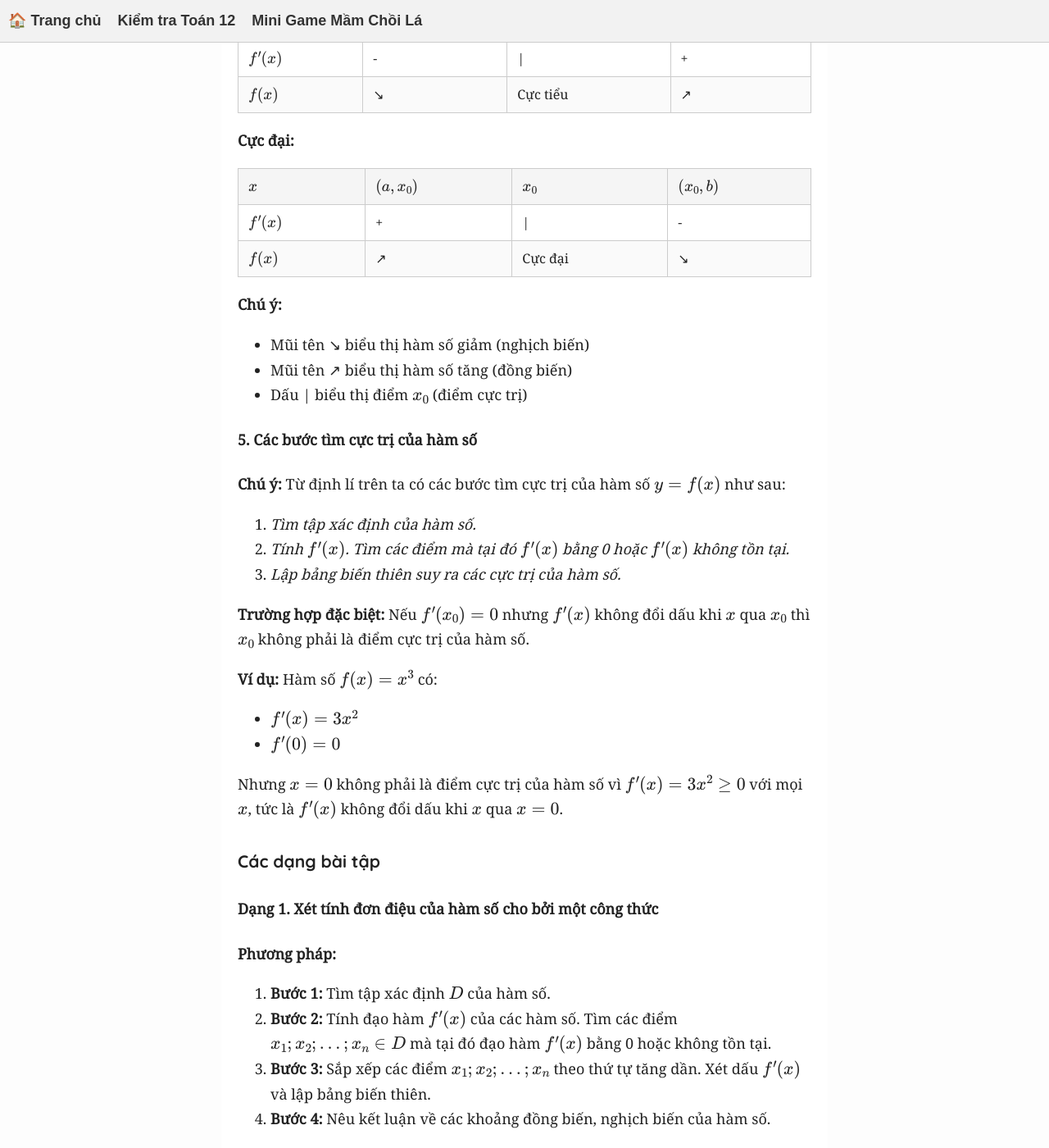
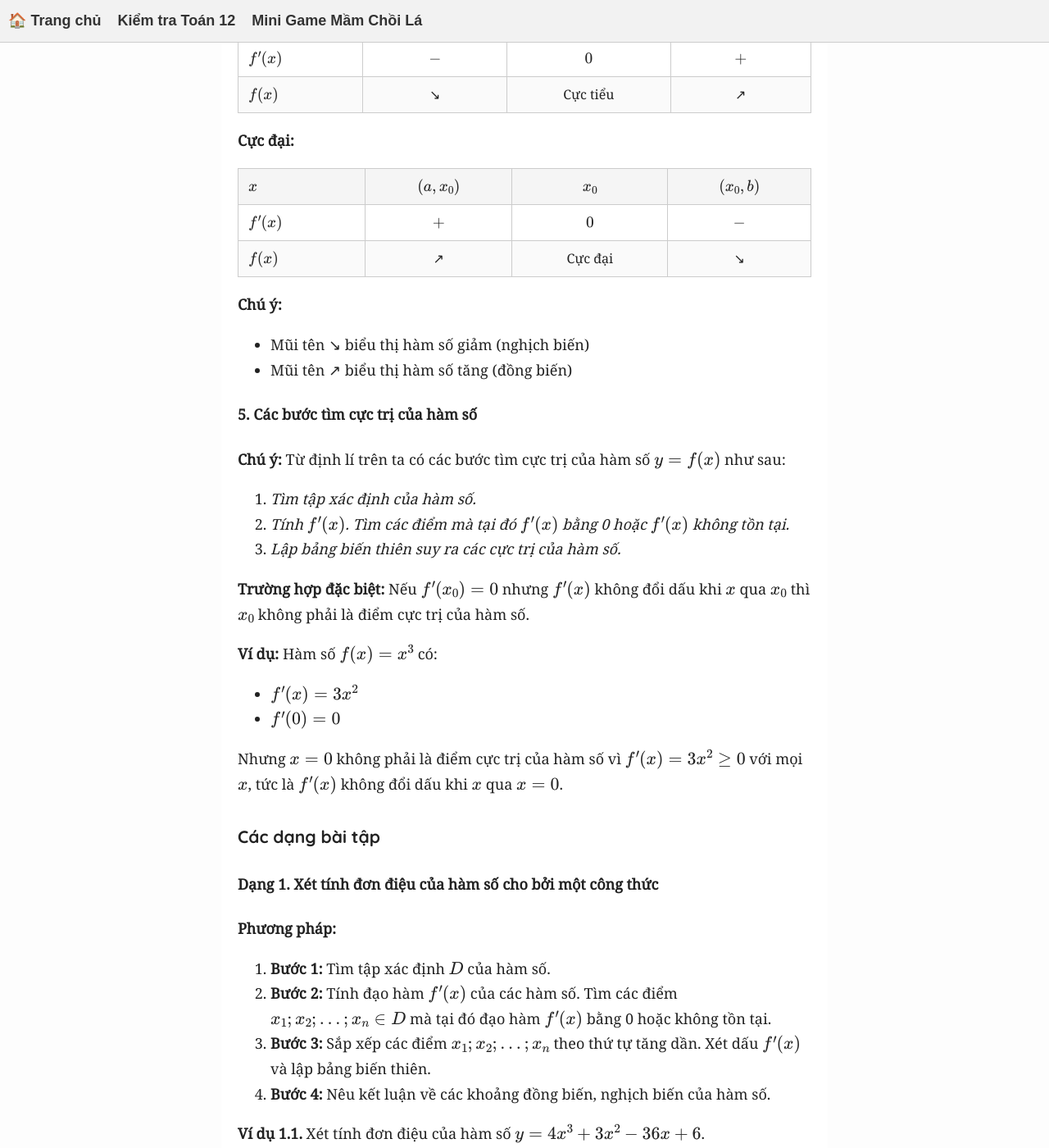
Before and after one commit to NguyenMuoiVN1988/publicstudyrepo, a Jekyll site: the page built from T12/T12C1B1.md, in a window 1280 px wide and 1400 px high, scrolled down 2429 px. Shown: the whole window at 82% size. Built offline with Jekyll 4.4.1, drawn with Linux system fonts in a browser that asks for light colours; some of the changed text lies outside the part shown.

Commit message:
Update T12C1B1.md

```diff
--- a/T12/T12C1B1.md
+++ b/T12/T12C1B1.md
@@ -67,21 +67,21 @@ Giả sử hàm số $y = f(x)$ liên tục trên khoảng $(a;b)$ chứa điể
 **Cực tiểu:**
 
 | $x$ | $(a, x_0)$ | $x_0$ | $(x_0, b)$ |
-|---|----------|----|----------|
-| $f'(x)$ | - | \| | + |
+|---| :----------: | :----: | :----------: |
+| $f'(x)$ | $-$ | $0$ | $+$ |
 | $f(x)$ | ↘ | Cực tiểu | ↗ |
 
 **Cực đại:**
 
 | $x$ | $(a, x_0)$ | $x_0$ | $(x_0, b)$ |
-|---|----------|----|----------|
-| $f'(x)$ | + | \| | - |
+|:---| :----------: | :----: | :----------:|
+| $f'(x)$ | $+$ | $0$ | $-$ |
 | $f(x)$ | ↗ | Cực đại | ↘ |
 
 **Chú ý:**
 - Mũi tên ↘ biểu thị hàm số giảm (nghịch biến)
 - Mũi tên ↗ biểu thị hàm số tăng (đồng biến)
-- Dấu \| biểu thị điểm $x_0$ (điểm cực trị)
+
 
 #### 5. Các bước tìm cực trị của hàm số
 
@@ -108,7 +108,7 @@ Nhưng $x = 0$ không phải là điểm cực trị của hàm số vì $f^\pri
 **Phương pháp:**
 
 1. **Bước 1:** Tìm tập xác định $D$ của hàm số.
-2. **Bước 2:** Tính đạo hàm $f^\prime (x)$ của các hàm số. Tìm các điểm $\{x_1; x_2; ...; x_n\} \in D$ mà tại đó đạo hàm $f^\prime (x)$ bằng 0 hoặc không tồn tại.
+2. **Bước 2:** Tính đạo hàm $f^\prime (x)$ của các hàm số. Tìm các điểm $x_1; x_2; ...; x_n \in D$ mà tại đó đạo hàm $f^\prime (x)$ bằng 0 hoặc không tồn tại.
 3. **Bước 3:** Sắp xếp các điểm $x_1; x_2; ...; x_n$ theo thứ tự tăng dần. Xét dấu $f^\prime (x)$ và lập bảng biến thiên.
 4. **Bước 4:** Nêu kết luận về các khoảng đồng biến, nghịch biến của hàm số.
 
@@ -150,7 +150,7 @@ Cho hàm số $y = f(x)$ liên tục trên đoạn $[-3;3]$ và có đồ thị
 **Phương pháp:**
 
 1. **Bước 1:** Tìm tập xác định $D$ của hàm số.
-2. **Bước 2:** Tính đạo hàm $f^\prime (x)$ của các hàm số. Tìm các điểm $\{x_1; x_2; ...; x_n\} \in D$ mà tại đó đạo hàm $f^\prime (x)=0$ hoặc $f^\prime (x)$ không tồn tại.
+2. **Bước 2:** Tính đạo hàm $f^\prime (x)$ của các hàm số. Tìm các điểm $x_1; x_2; ...; x_n \in D$ mà tại đó đạo hàm $f^\prime (x)=0$ hoặc $f^\prime (x)$ không tồn tại.
 3. **Bước 3:** Sắp xếp các điểm $x_1; x_2; ...; x_n$ theo thứ tự tăng dần. Xét dấu $f'(x)$ và lập bảng biến thiên.
 4. **Bước 4:** Kết luận hàm số đạt cực trị tại $x = ?$, $y = ?$ (nếu có).
 
@@ -191,7 +191,7 @@ Cho hàm số $y = f(x)$ có đạo hàm trên $\mathbb{R}$ và đồ thị hàm
 Cho hàm số $y = f(x)$ có bảng biến thiên như sau:
 
 | $x$   | $-\infty$ | | $-1$  | |         |  $0$ |   |   |$1$ | | $+\infty$ |
-| :---- |:---: | :-------- |:---: | :---- | :---: | :---------- |:---: | :---- | :---: | --- | --- |
+| :---- |:---: | :--------: |:---: | :----: | :---: | :----------: |:---: | :----: | :---: | ---: | :---: |
 | $y^\prime$ | | $+$   | $0$   |  $-$ | | $\\|$  | | $-$   | $0$   | $+$ |       |
 | $y$   | $-\infty$ | $\nearrow$ | $2$   | $\searrow$  | $-\infty$   | $\\|$  | $+\infty$ | $\searrow$  | $4$   | $\nearrow$ | $+\infty$ |
 
@@ -202,7 +202,7 @@ Hàm số $y = f(x)$ có bao nhiêu điểm cực tiểu và điểm cực đạ
 Cho hàm số $y = f(x) = ax^3 + bx^2 + cx + d$ có bảng biến thiên như sau:
 
 | $x$   | $-\infty$ | | $0$   | | $3$  | | $+\infty$ |
-| :---- | :-------- | :---: | :---- | :---: | :---- | --- | :-------- |
+| :---- | :--------: | :---: | :----: | :---: | :----: | :---: | :--------: |
 | $f'(x)$ |           | $+$   | $0$   | $-$   | $0$   | $+$       | | |
 | $f(x)$ | $-\infty$ | $\nearrow$ | $2$   | $\searrow$  | $-4$ | $\nearrow$ | $+\infty$ | | |
 
@@ -239,7 +239,7 @@ Xét một chất điểm chuyển động dọc theo trục $Ox$. Tọa độ c
 
 *2. Tìm tham số $m$ để hàm số $y = \dfrac{ax + b}{cx + d}$ đơn điệu trên mỗi khoảng xác định:*
 
-- **Bước 1:** Tập xác định $D = \mathbb{R} \setminus \{-\dfrac{d}{c} \}$. Tính đạo hàm $y' = \dfrac{ad - cb}{(cx + d)^2}$.
+- **Bước 1:** Tập xác định $D = \mathbb{R} \setminus \\{-\dfrac{d}{c} \\}$. Tính đạo hàm $y' = \dfrac{ad - cb}{(cx + d)^2}$.
 - **Bước 2:**
   - Để $y$ đồng biến trên mỗi khoảng xác định: $y' \gt 0$ $\Leftrightarrow$ $ad - bc \gt 0$.
   - Để $y$ nghịch biến trên mỗi khoảng xác định: $y' < 0$ $\Leftrightarrow$ $ad - bc \lt 0$.
@@ -267,7 +267,7 @@ Tìm khoảng đơn điệu của hàm số $y = f(u(x))$ từ bảng biến thi
 Cho hàm số $f(x)$ có bảng xét dấu đạo hàm như hình bên dưới. Xác định các khoảng đồng biến của hàm số $y = f(1-2x)$.
 
 | $x$ | $-\infty$ | | $-3$  | | $-2$  | | $0$   | | $1$   | | $3$   | | $+\infty$ |
-| :-------- | :-------- | :---- | :---- | :---- | :---- | :---- | :---- | :---- | :---- | :---- |---|---|---|
+| :-------- | :--------: | :----: | :----: | :----: | :----: | :----: | :----: | :----: | :----: | :----: |---: | :---: | :---: |
 | $f'(x)$   |           | $-$   | $0$   | $+$   | $0$   | $-$   | $0$   | $-$   | $0$   | $+$   | $0$   | $-$   | |
 
 **Ví dụ 7.2.**
```
